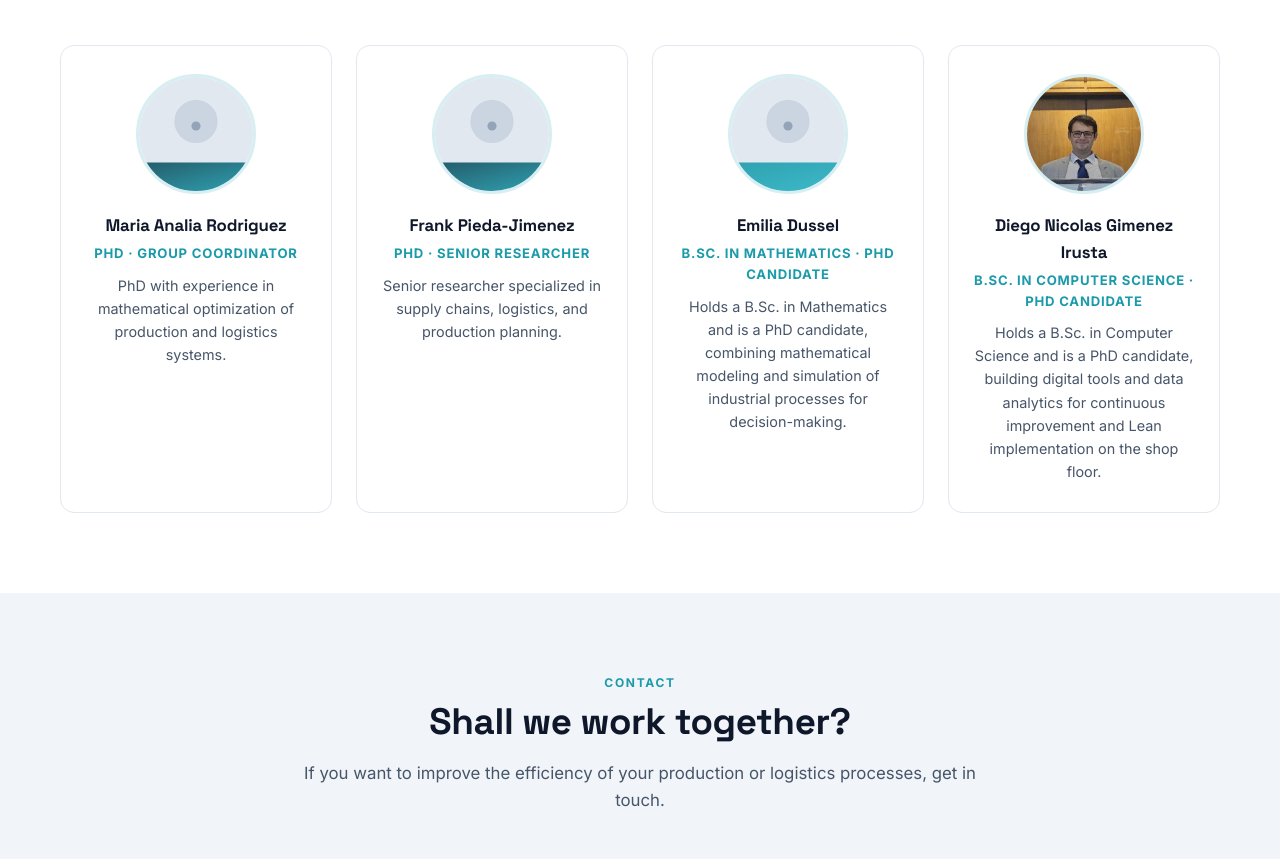
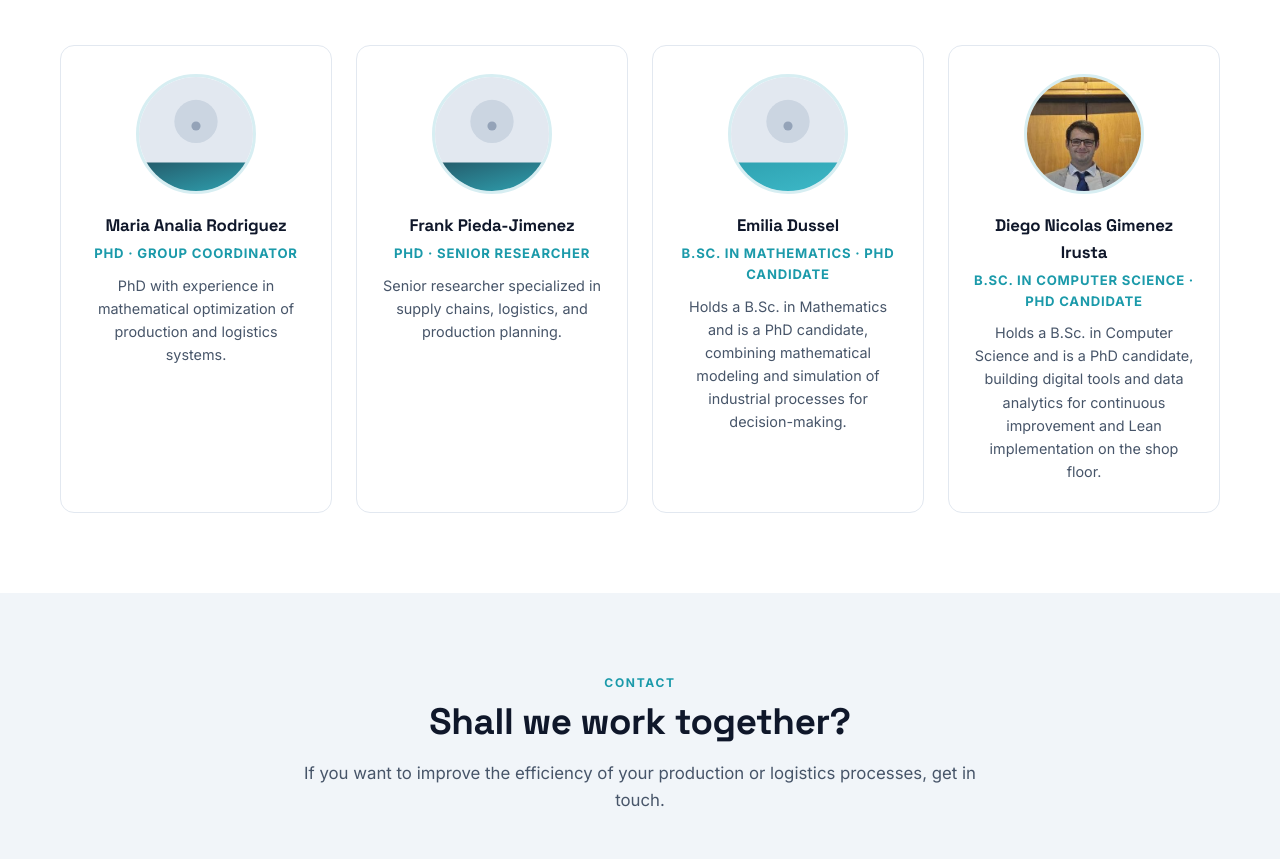
Before and after one commit to diegogimenez04/ispl, a plain HTML site: page index.html in a window 1280 px wide. Shown: the part 2271-3130 px from the top of the page. Drawn offline with Linux system fonts and the light colour scheme.

Commit message:
Avatar de Diego en src=diego.jpg

```diff
--- a/index.html
+++ b/index.html
@@ -181,7 +181,7 @@
           </article>
           <article class="member">
             <div class="member-avatar">
-              <img src="assets/avatars/diego.jfif" alt="Fotografía de Diego Nicolas Gimenez Irusta">
+              <img src="assets/avatars/diego.jpg" alt="Fotografía de Diego Nicolas Gimenez Irusta">
             </div>
             <h3>Diego Nicolas Gimenez Irusta</h3>
             <p class="member-role" data-i18n="team.role4">Licenciado en Ciencias de la Computación · Candidato a PhD</p>
```
Also changed, not shown: assets/avatars/diego.jpg (added).
